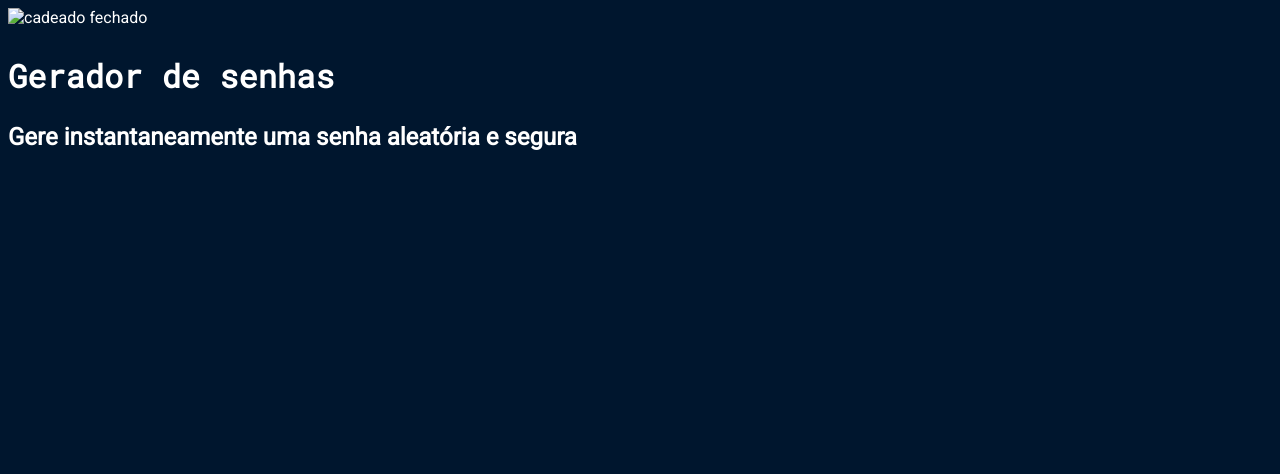
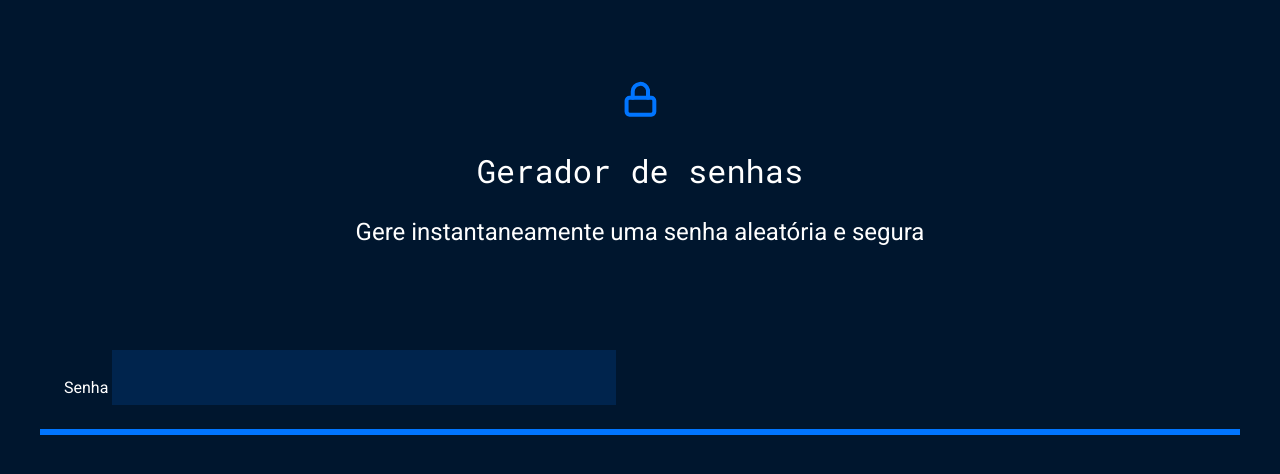
Before and after one commit to luizfelipe153/Geradordesenha, a plain HTML site: page index.html in a window 1280 px wide. Drawn offline with Linux system fonts and the light colour scheme.

Commit message:
Add files via upload

```diff
--- a/index.html
+++ b/index.html
@@ -1,14 +1,25 @@
 <!DOCTYPE html>
 <html lang="pt-bt">
+
     <head>
         <meta charset="UTF-8">
         <meta name="viewport" content="width=device-width, inicial-scale=1.0">
         <title>Gerador de senha</title>
         <link rel="stylesheet" href="style.css">
     </head>
+
     <body>
-        <img src="unlock.svg" alt="cadeado fechado">
-        <h2 class="titulo-principal">Gerador de senhas</h2>
-        <h3 class="titulo-secundario">Gere instantaneamente uma senha aleatória e segura</h3>
+        <section class="conteudo">
+        <div class="conteudo-titulo">
+            <img src="unlock.svg" alt="cadeado fechado">
+            <h2 class="titulo-principal">Gerador de senhas</h2>
+            <h3 class="titulo-secundario">Gere instantaneamente uma senha aleatória e segura</h3>
+        </div>
+        <div class="conteudo-senha">
+            <label for="Senha">Senha</label>
+            <input name="senha" type="text" id="campo-senha">
+        </div>
+        </section>
     </body>
+
 </html>
--- a/style.css
+++ b/style.css
@@ -8,6 +8,10 @@
     --borda: #0075FF;
     --roboto: 'Roboto', sans-serif;
     --roboto-mono: 'Roboto Mono', monospace;
+}
+
+*{
+    font-weight: 400;
 }
 
 body{
@@ -24,3 +28,32 @@ body{
 .titulo-secundario{
     font-size: 24px;
 }
+
+.conteudo-titulo{
+    text-align: center;
+    margin-top: 80px;
+}
+
+.conteudo-senha{
+    margin-top: 80px;
+background: var(--fundo-senha);
+padding: 24px;
+border-bottom: 6px solid var(--borda);
+}
+
+#campo-senha{
+    background-color: var(--funddo-senha);
+    border: none;
+    color: var(--branco);
+    font-family: var(--roboto-mono);
+    font-size: 40px;
+}
+
+#campo-senha:focus{
+    outline: none;
+}
+
+.conteudo{
+    max-width: 1200px;
+    margin: 0 auto;
+}
```
Also changed, not shown: unlock.svg (added).
